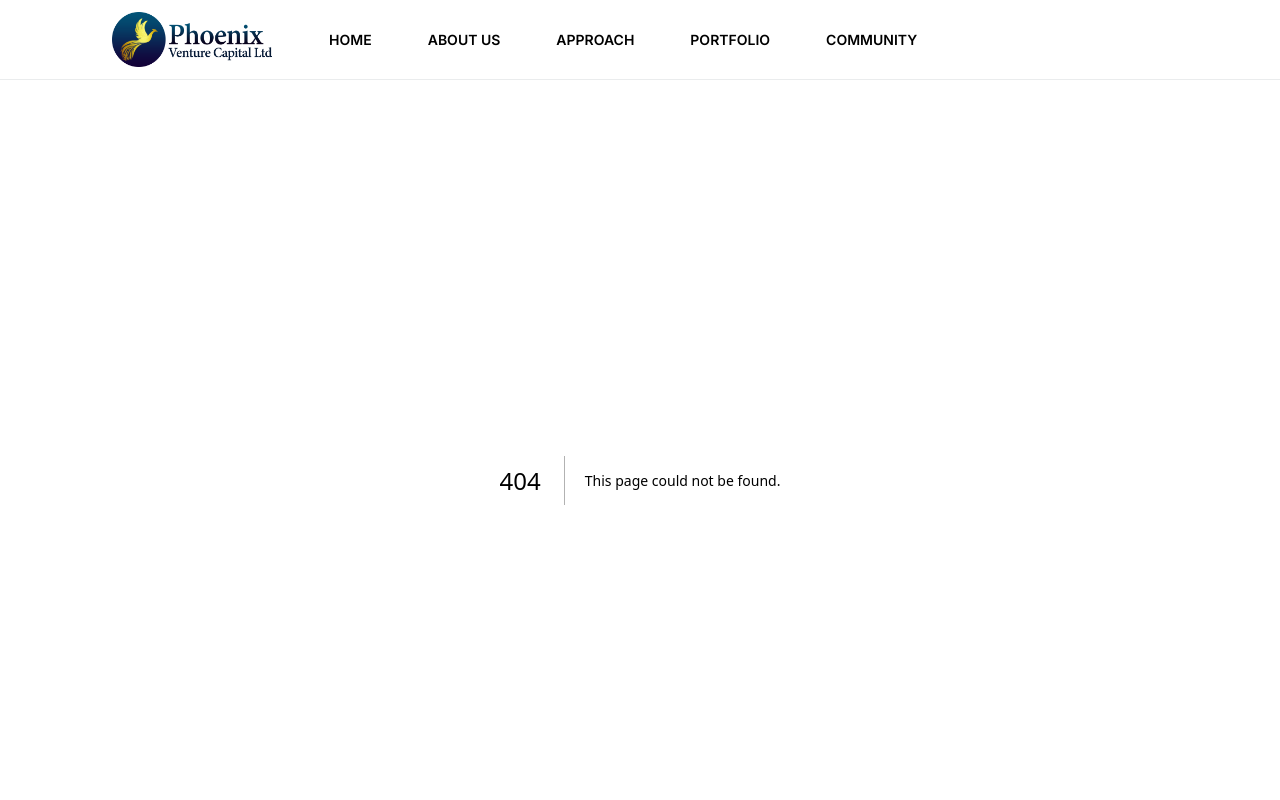
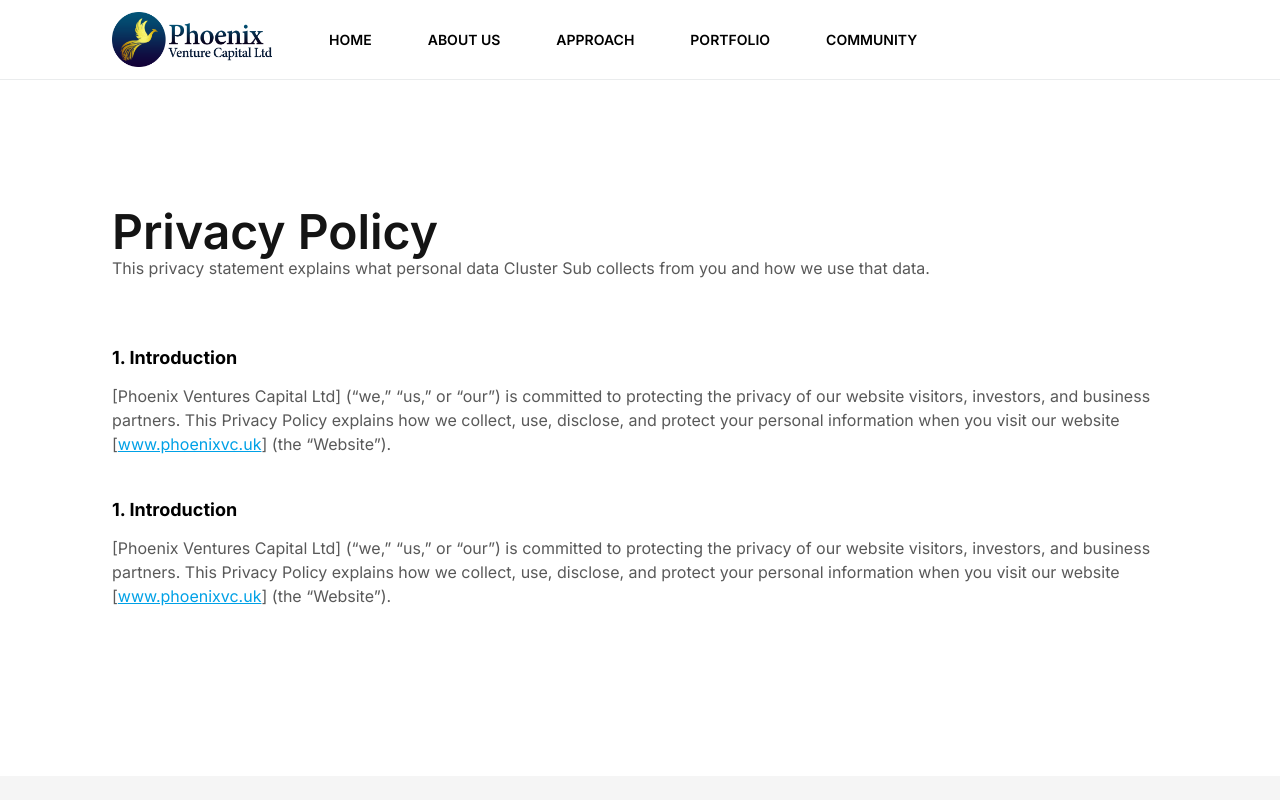
Before and after one commit to GoViral01/phoenix-vc, a Next.js app: page /privacy-policy in a window 1280 px wide. Before the commit this address had no page. Shown: the top 800 px of the page. Built offline with nearby package versions, Linux system fonts and the light colour scheme.

Commit message:
style: privacy policy

```diff
--- /dev/null
+++ b/src/app/privacy-policy/page.tsx
@@ -0,0 +1,60 @@
+import Link from "next/link";
+import React from "react";
+
+function PrivacyPolicy() {
+  return (
+    <div className="py-20 xl:py-32 px-5 sm:px-10 xl:px-28">
+      <div className="mb-16">
+        <h1 className="text-black-12 text-2xl sm:text-3xl xl:text-[48px] font-semibold sm:leading-[48px]">
+          Privacy Policy
+        </h1>
+        <div className="text-sm sm:text-base text-black-8">
+          <p>
+            This privacy statement explains what personal data Cluster Sub
+            collects from you and how we use that data.
+          </p>
+        </div>
+      </div>
+
+      <div>
+        <div className="mb-10">
+          <h2 className="font-bold sm:text-lg mb-3">1. Introduction</h2>
+          <p className="text-sm sm:text-base text-black-8">
+            [Phoenix Ventures Capital Ltd] (“we,” “us,” or “our”) is committed
+            to protecting the privacy of our website visitors, investors, and
+            business partners. This Privacy Policy explains how we collect, use,
+            disclose, and protect your personal information when you visit our
+            website [
+            <Link
+              href="/"
+              className="underline text-primary-dark hover:text-primary"
+            >
+              www.phoenixvc.uk
+            </Link>
+            ] (the “Website”).
+          </p>
+        </div>
+
+        <div className="mb-10">
+          <h2 className="font-bold sm:text-lg mb-3">1. Introduction</h2>
+          <p className="text-sm sm:text-base text-black-8">
+            [Phoenix Ventures Capital Ltd] (“we,” “us,” or “our”) is committed
+            to protecting the privacy of our website visitors, investors, and
+            business partners. This Privacy Policy explains how we collect, use,
+            disclose, and protect your personal information when you visit our
+            website [
+            <Link
+              href="/"
+              className="underline text-primary-dark hover:text-primary"
+            >
+              www.phoenixvc.uk
+            </Link>
+            ] (the “Website”).
+          </p>
+        </div>
+      </div>
+    </div>
+  );
+}
+
+export default PrivacyPolicy;
--- a/src/components/shared/Footer.tsx
+++ b/src/components/shared/Footer.tsx
@@ -133,19 +133,19 @@ const Footer = () => {
 
           <div className="flex gap-4 items-center text-sm text-[#BFBFBF]">
             <Link
-              href="/"
+              href="/terms-of-service"
               className="hover:text-black-light transition duration-300"
             >
               Terms of Service
             </Link>
             <Link
-              href="/"
+              href="/privacy-policy"
               className="hover:text-black-light transition duration-300 sm:border-r sm:border-l border-black-light sm:px-4"
             >
               Privacy Policy
             </Link>
             <Link
-              href="/"
+              href="/cookie-policy"
               className="hover:text-black-light transition duration-300"
             >
               Cookie Settings
```
